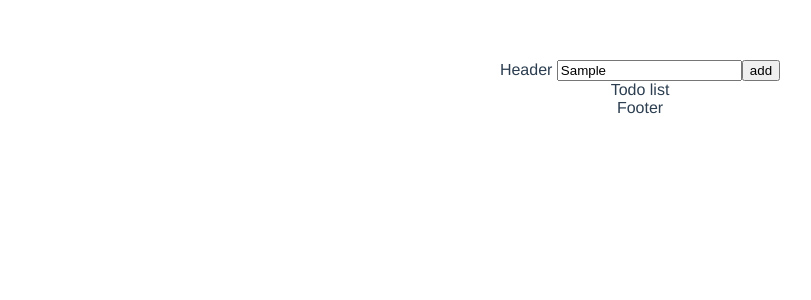
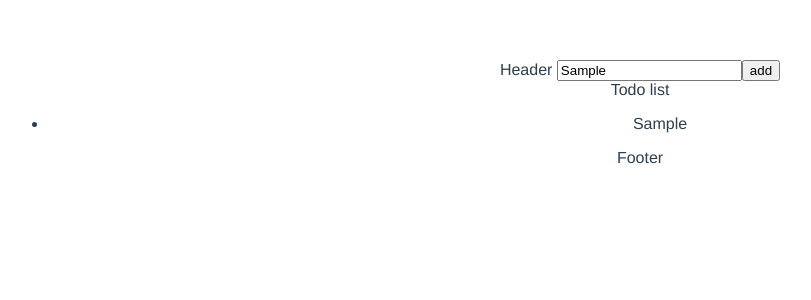
Before and after one commit to radlohead/vue-todo, a Vue app: page / in a window 1280 px wide. Both pictures are taken after typing "Sample" into the empty fields and a click on the button "add". Shown: the top 300 px of the page, without its empty margins (0-811 px from the left). Built offline with nearby package versions, Linux system fonts and the light colour scheme.

Commit message:
클릭시 input value todoList에 추가

```diff
--- a/src/components/TodoList.vue
+++ b/src/components/TodoList.vue
@@ -1,3 +1,14 @@
 <template>
-  <section>Todo list</section>
+  <section>
+    Todo list
+    <ul>
+      <li v-for="todo in todos" v-bind:key="todo">{{ todo }}</li>
+    </ul>
+  </section>
 </template>
+
+<script>
+export default {
+  props: ["todos"]
+};
+</script>
--- a/src/containers/Todo.vue
+++ b/src/containers/Todo.vue
@@ -1,7 +1,7 @@
 <template>
   <section>
     <Header v-on:addTodo="addTodo"></Header>
-    <TodoList></TodoList>
+    <TodoList v-bind:todos="todos"></TodoList>
     <Footer></Footer>
   </section>
 </template>
@@ -11,10 +11,6 @@ import Header from "@/components/Header.vue";
 import TodoList from "@/components/TodoList.vue";
 import Footer from "@/components/Footer.vue";
 
-const todo = {
-  list: []
-};
-
 export default {
   components: {
     Header,
@@ -23,9 +19,14 @@ export default {
   },
   methods: {
     addTodo(text) {
-      todo.list.push(text);
-      console.log("addTodo: ", text, todo.list);
+      this.todos.push(text);
+      console.log("addTodo: ", text, JSON.parse(JSON.stringify(this.todos)));
     }
+  },
+  data() {
+    return {
+      todos: []
+    };
   }
 };
 </script>
```
